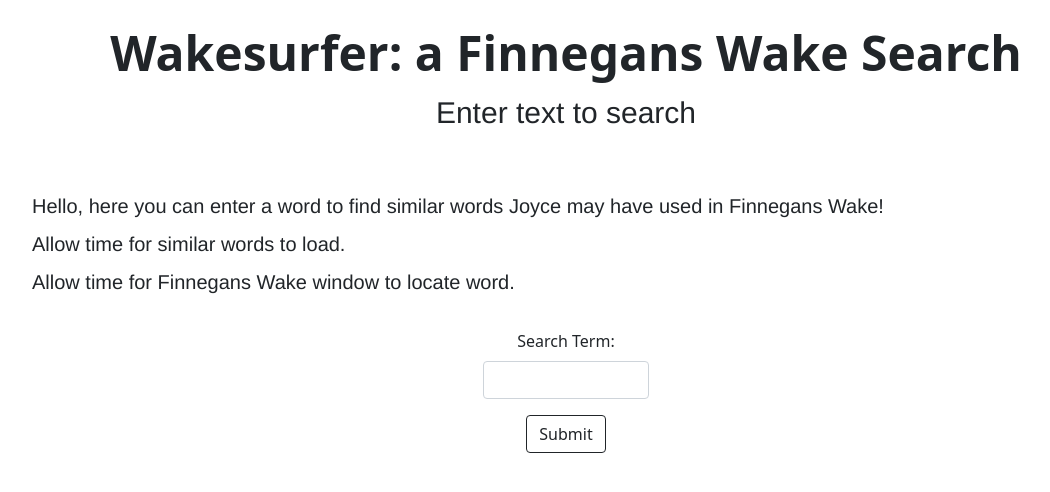
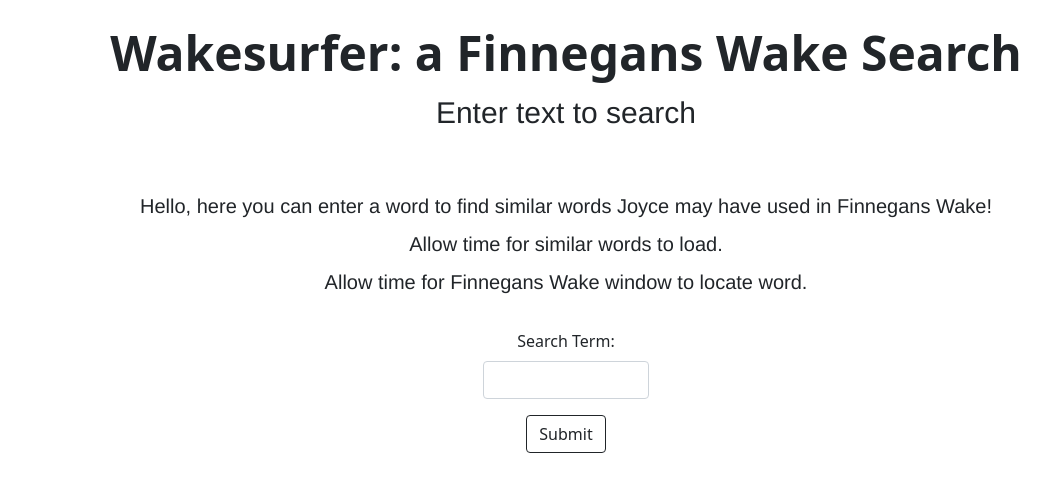
Before and after one commit to sdot61/fw, a Flask app: page / in a window 1280 px wide. Shown: the top 492 px of the page, without its empty margins (74-1124 px from the left). Run offline with Flask 2, Linux system fonts and the light colour scheme; some libraries are stand-ins or nearby versions.

Commit message:
Update index.html

```diff
--- a/templates/index.html
+++ b/templates/index.html
@@ -13,7 +13,7 @@
                 <h1 class="display-5 fw-bold">Wakesurfer: a Finnegans Wake Search</h1>
                 <p class="lead mb-2"> Enter text to search</p>
             </div>
-            <div class="row px-4 py-4">
+            <div class="row px-4 py-4 text-center">
                 <p class="small-lead mb-2">Hello, here you can enter a word to find similar words Joyce may have used in Finnegans Wake!</p>
                 <p class="small-lead mb-2">Allow time for similar words to load. </p>
                 <p class="small-lead mb-2">Allow time for Finnegans Wake window to locate word. </p>
```
